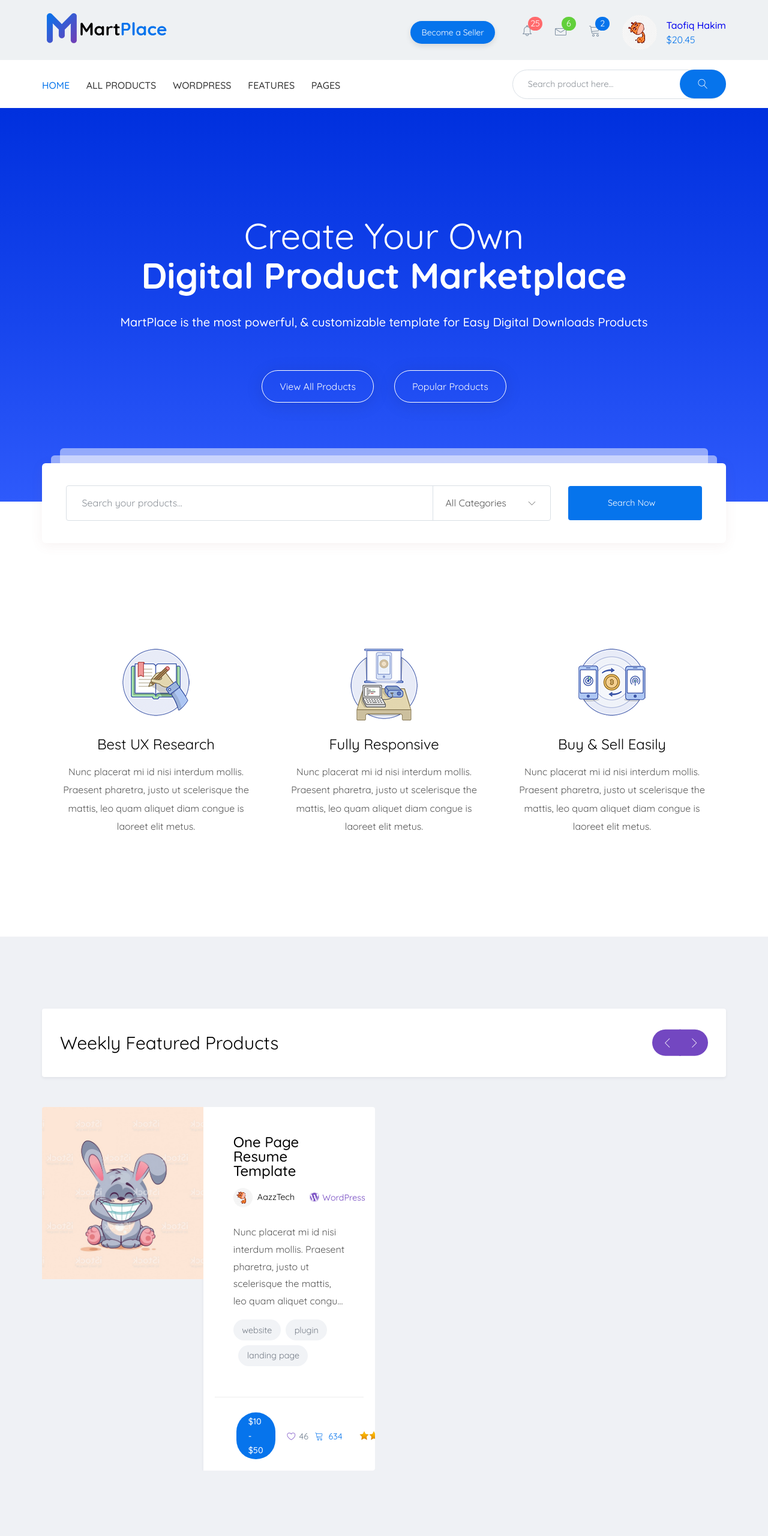
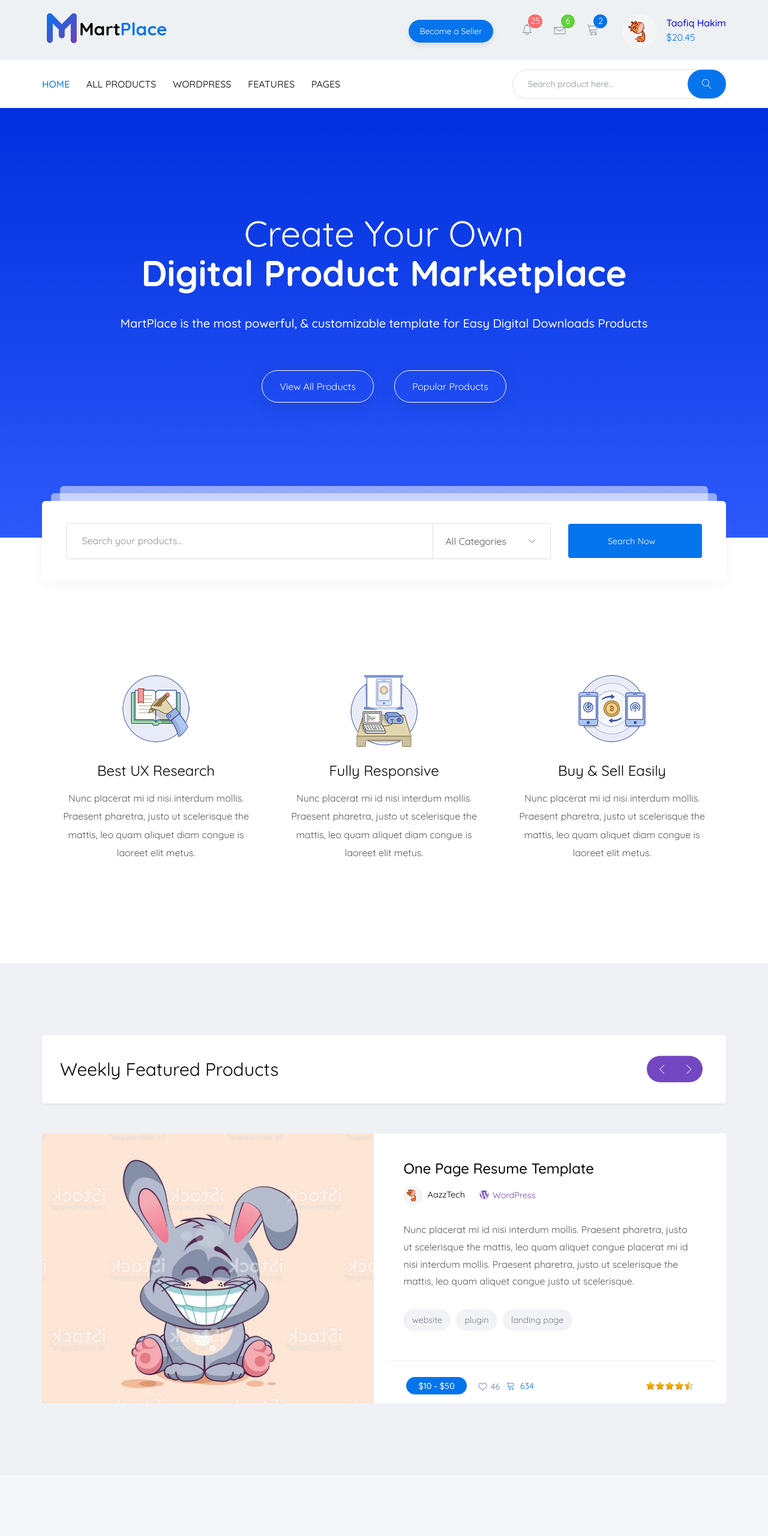
Before and after one commit to siyuri/martplace, a website: page app/index.html in a window 1280 px wide. Shown: the top 2560 px of the page at 60% size. Drawn offline with nearby package versions, Linux system fonts and the light colour scheme; files that its build step writes are made by us from their sources; files whose address does not match are found by name.

Commit message:
first page

```diff
--- a/app/index.html
+++ b/app/index.html
@@ -829,7 +829,7 @@
         <section class="top">
           <div class="container-fluid--gradient">
             <div class="container">
-              <div class="top__inner">
+              <div class="top__inner inner">
                 <div class="top__title">
                   Create Your Own
                   <span class="top__title-accent">
@@ -1876,7 +1876,7 @@
         <!-- NOTE start activity -->
         <section class="activity">
           <div class="container-fluid">
-            <div class="activity__inner inner">
+            <div class="activity__inner">
               <article class="activity__left">
                 <span class="activity__title title activity__title--selling">
                   Sell your product
@@ -1909,7 +1909,7 @@
         <!-- NOTE start feedback section -->
         <section class="feedback">
           <div class="container">
-            <div class="feedback__inner inner">
+            <div class="feedback__inner">
               <span class="feedback__title title">
                 Our Clients <span class="feedback__title-accent title--accent">
                   Feedback
@@ -2106,7 +2106,7 @@
         <!-- NOTE starts guarantee section -->
         <section class="guarantee">
           <div class="container">
-            <ul class="guarantee__inner inner">
+            <ul class="guarantee__inner">
               <li class="guarantee__item guarantee__item--money">30 Days Money Back
                 <span class="guarantee__item--blue">Guarantee</span>
               </li>
--- a/app/scss/_media.scss
+++ b/app/scss/_media.scss
@@ -352,10 +352,12 @@
   .slider-featured {
     &__item {
       display: block !important;
+      height: 100%;
     }
 
     &__item-info {
       width: 100%;
+
     }
   }
 
--- a/app/scss/style.scss
+++ b/app/scss/style.scss
@@ -20,7 +20,7 @@
     display: flex;
     justify-content: flex-end;
     align-items: center;
-    padding: 2em 0 1.5em;
+    padding: 1.8em 0 1.5em;
     position: relative;
   }
 
@@ -37,16 +37,16 @@
   }
 
   &__notification-btns {
-    max-width: 9em;
+    max-width: 9.2em;
     width: 100%;
     display: flex;
     justify-content: space-between;
-    padding: 1em;
+    padding: 1.2em;
     margin-right: 2.5em;
   }
 
   &__mail-box {
-    max-width: 2.5rem;
+    max-width: 2.4rem;
     padding: 1.5rem 0;
     outline: drop-shadow(1px 1px 1px rgb(165, 156, 187));
 
@@ -62,7 +62,7 @@
 
   &__notifications-box {
     padding: 1.5rem 0;
-    max-width: 2.5rem;
+    max-width: 2.4rem;
 
     &:hover {
       .notifications-dropdown {
@@ -76,7 +76,7 @@
 
   &__cart-box {
     padding: 1.5rem 0;
-    max-width: 2.5rem;
+    max-width: 2.4rem;
 
     &:hover {
       .cart-dropdown {
@@ -138,7 +138,7 @@
     padding: 0 0.15em;
     height: 1.6em;
     border-radius: 0.8em;
-    top: -2em;
+    top: -2.2em;
     left: 0.8em;
     font-size: 0.9rem;
     line-height: 1.6em;
@@ -162,7 +162,7 @@
     padding: 0.5em 1.3em;
     box-shadow: 0px 4px 10px 0px rgba(0, 0, 0, 0.1);
     margin-right: 2em;
-    margin-left: 1em;
+    margin-left: 1.5em;
 
     &:hover,
     &:focus {
@@ -224,6 +224,8 @@
   &__user-balance {
     display: block;
     color: $theme-color-blue;
+    line-height: 150%;
+    padding-bottom: .3em;
   }
 
   /*ANCHOR DROPDOWN ICONS STARTS*/
@@ -576,7 +578,7 @@
   }
 
   &__bottom-menu {
-    margin-top: 1.2em;
+    margin-top: 1em;
   }
 
   &__bottom-items {
@@ -772,7 +774,7 @@
     position: absolute;
     outline: transparent;
     right: 0;
-    max-width: 4.8rem;
+    max-width: 4rem;
     width: 100%;
     padding: 1rem 0;
     font-size: 0;
@@ -807,11 +809,12 @@
   padding-bottom: 5em;
 
   &__inner {
+    padding: 11em 0 15em;
     display: flex;
     flex-direction: column;
     justify-content: center;
     align-items: center;
-    min-height: 41em;
+    // min-height: 41em;
     height: 100%;
     text-align: center;
   }
@@ -825,13 +828,14 @@
   &__title-accent {
     display: block;
     font-weight: 700;
+    line-height: 110%;
   }
 
   &__text {
     font-size: 1.25rem;
-    line-height: 250%;
+    line-height: 310%;
     font-weight: 500;
-    margin-bottom: 3.5em;
+    margin-bottom: 3.1em;
   }
 
   &__button {
@@ -868,7 +872,7 @@
 
   &__search {
     position: absolute;
-    top: -9em;
+    top: -8.8em;
     width: 100%;
     box-shadow: rgba(148, 94, 94, 0.08) 0 0.25rem 1.25rem 0;
     border-radius: 0.375rem;
@@ -990,7 +994,7 @@
   &__box-item {
     // flex-basis: 22.7em;
     flex: 1;
-    padding: 12em 1em 2em;
+    padding: 11em 1em 2em;
 
     &:hover {
       transition: .3s;
@@ -1019,19 +1023,14 @@
 
 .slider-featured {
 
-
   &__title {
     font-size: 1.875rem;
   }
 
-  &__inner {
-    // padding: 7.5em 0;
-  }
-
   &__item {
     display: flex !important;
-    min-height: 450px;
-    max-width: 555px;
+    height: 450px;
+    width: 100%;
   }
 
   &__item-preview {
@@ -1041,8 +1040,11 @@
     // width: 100%;
     height: 100%;
     overflow: hidden;
-    min-height: 450px;
-
+    // max-height: 450px;
+  }
+
+  &__img {
+    object-fit: fit;
   }
 
   &__item-link {
@@ -1062,6 +1064,10 @@
     // height: 100%;
     overflow: hidden;
     align-self: stretch;
+  }
+
+  &__item-description {
+    margin-bottom: 2rem;
   }
 
   &__item-info-top {
@@ -1171,7 +1177,7 @@
   border-top-left-radius: 3em;
   border-bottom-left-radius: 3em;
   background-color: $theme-color-purple;
-  right: 2.5em;
+  right: 2.8em;
 
   &:before {
     content: "\e875";
@@ -1183,7 +1189,7 @@
   border-top-right-radius: 3em;
   border-bottom-right-radius: 3em;
   background-color: $theme-color-purple;
-  right: 1em;
+  right: 1.3em;
 
   &:before {
     content: "\e876";
@@ -1481,7 +1487,7 @@
 
 /*ANCHOR starts advantages*/
 .advantages {
-  padding: 7.3em 0 3.8em;
+  // padding: 7.3em 0 3.8em;
   text-align: center;
 
   &__top {
```
